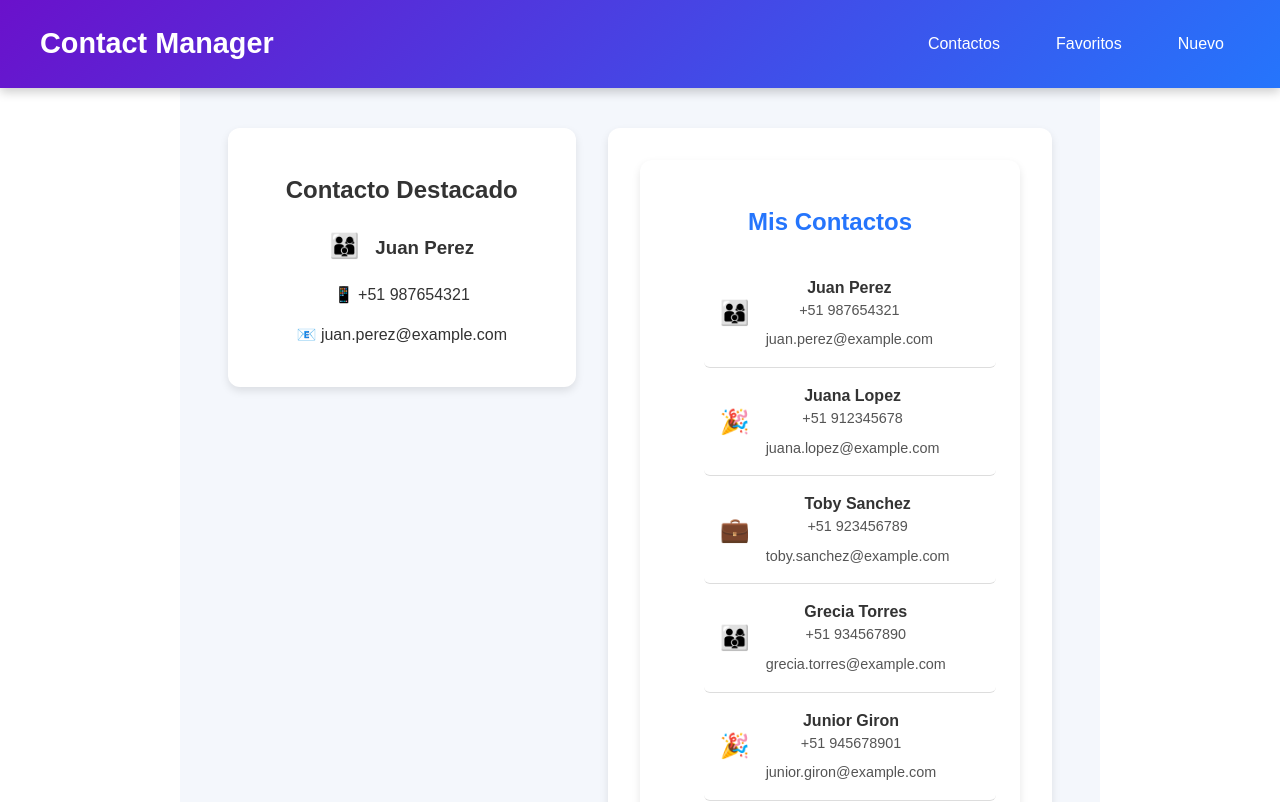
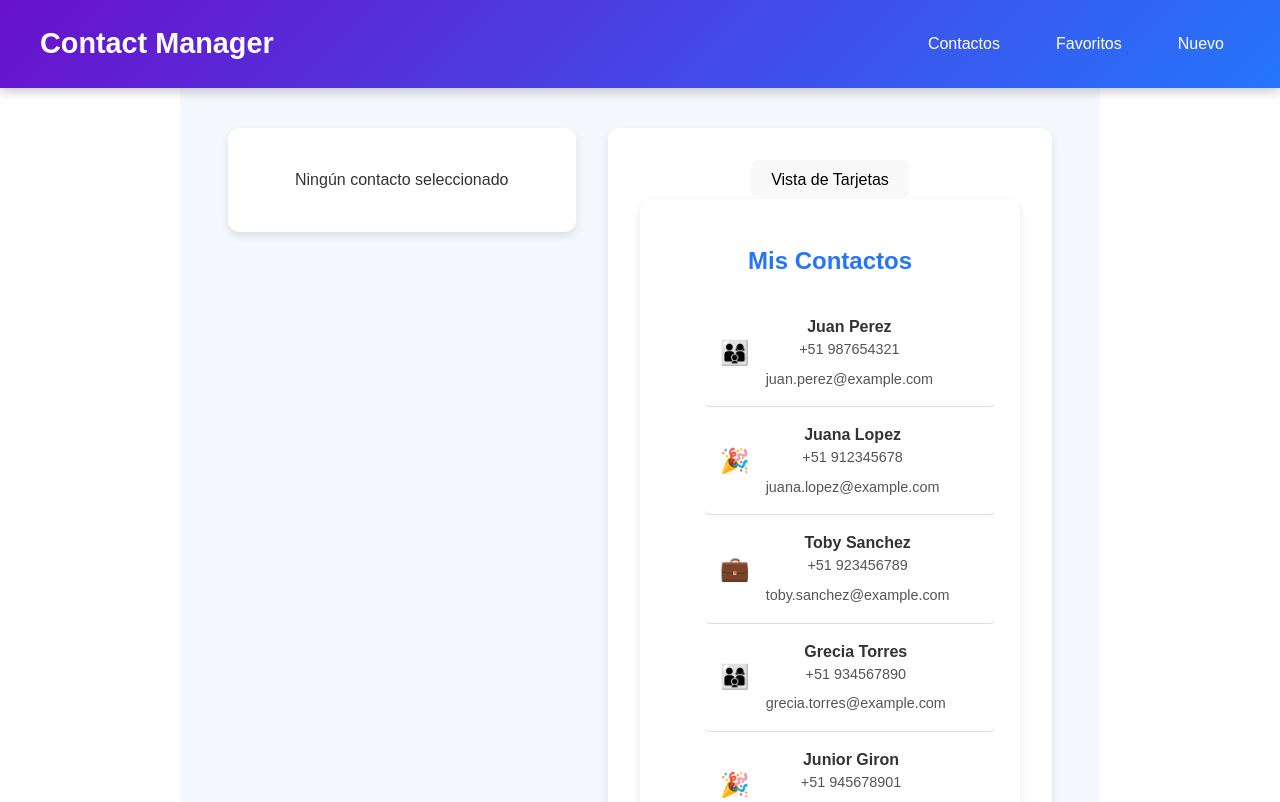
Before and after one commit to antony190599/contact-manager, a React (Vite) app: page /contacts in a window 1280 px wide. Shown: the top 802 px of the page. Built offline with nearby package versions, Linux system fonts and the light colour scheme.

Commit message:
Primer-commit

```diff
--- a/src/App.css
+++ b/src/App.css
@@ -133,6 +133,8 @@
   gap: 0.5rem;
 }
 
+
+
 /* Responsive Design */
 @media (min-width: 768px) {
   .app-container {
--- a/src/App.jsx
+++ b/src/App.jsx
@@ -1,27 +1,52 @@
-import './App.css'
-import Header from './components/Header'
-import ContactList from './components/ContactList'
-import ContactDetail from './components/ContactDetail'
-import contacts from './data/contacts.json'
+// src/App.jsx
+import React, { useState } from 'react';
+import './App.css';
+import Header from './components/Header';
+import ContactList from './components/ContactList';
+import ContactGrid from './components/ContactGrid';
+import ContactDetail from './components/ContactDetail';
+import contacts from './data/contacts.json';
 
 function App() {
+  const [selectedContact, setSelectedContact] = useState(null);
+  const [isCardView, setIsCardView] = useState(false);
 
+  const handleContactClick = (contact) => {
+    setSelectedContact(contact);
+  };
 
-    const pinnedContact = contacts[0];
+  const handleClearContact = () => {
+    setSelectedContact(null);
+  };
+
+  const toggleView = () => {
+    setIsCardView(!isCardView);
+  };
 
   return (
     <div className="app">
       <Header />
       <div className="app-container">
         <aside className="sidebar">
-                    <ContactDetail contact={pinnedContact} />
+          {selectedContact ? (
+            <ContactDetail contact={selectedContact} onClear={handleClearContact} />
+          ) : (
+            <p>Ningún contacto seleccionado</p>
+          )}
         </aside>
         <main className="main-content">
-                    <ContactList contacts={contacts} />
+          <button onClick={toggleView}>
+            {isCardView ? 'Vista de Lista' : 'Vista de Tarjetas'}
+          </button>
+          {isCardView ? (
+            <ContactGrid contacts={contacts} />
+          ) : (
+            <ContactList contacts={contacts} onContactClick={handleContactClick} />
+          )}
         </main>
       </div>
     </div>
-    )
+  );
 }
 
-export default App
+export default App;
--- a/src/components/ContactDetail.jsx
+++ b/src/components/ContactDetail.jsx
@@ -1,17 +1,22 @@
-import { getTypeIcon } from "../libs/utils";
 
-export default function ContactDetail(props) {
-    const contact = props.contact;
+import React from 'react';
+import { getTypeIcon } from '../libs/utils';
 
+const ContactDetail = ({ contact, onClear }) => {
   return (
     <div className="contact-detail">
       <h2>Contacto Destacado</h2>
       <div className="detail-card">
-                <h3><span className="contact-type">{getTypeIcon(contact.type)}</span>{contact.fullname}</h3>
+        <h3>
+          <span className="contact-type">{getTypeIcon(contact.type)}</span>
+          {contact.fullname}
+        </h3>
         <p>📱 {contact.phonenumber}</p>
         <p>📧 {contact.email}</p>
-
+        <button onClick={onClear}>Limpiar</button>
       </div>
     </div>
-    )
-}
+  );
+};
+
+export default ContactDetail;
--- /dev/null
+++ b/src/components/ContactGrid.jsx
@@ -0,0 +1,15 @@
+
+import React from 'react';
+import ContactCard from './ContactCard';
+
+const ContactGrid = ({ contacts }) => {
+  return (
+    <div className="contact-grid">
+      {contacts.map((contact, index) => (
+        <ContactCard key={index} contact={contact} />
+      ))}
+    </div>
+  );
+};
+
+export default ContactGrid;
--- a/src/components/ContactList.jsx
+++ b/src/components/ContactList.jsx
@@ -1,19 +1,19 @@
-import ContactRow from './ContactRow'
+// src/components/ContactList.jsx
+import React from 'react';
 
-const ContactList = ({ contacts }) => {
+import ContactRow from './ContactRow';
+
+const ContactList = ({ contacts, onContactClick }) => {
   return (
     <div className="contact-list">
       <h2>Mis Contactos</h2>
       <ul>
         {contacts.map((contact, index) => (
-                    <ContactRow
-                        key={index}
-                        contact={contact}
-                    />
+          <ContactRow key={index} contact={contact} onClick={() => onContactClick(contact)} />
         ))}
       </ul>
     </div>
-    )
-}
+  );
+};
 
-export default ContactList
+export default ContactList;
--- a/src/components/ContactRow.jsx
+++ b/src/components/ContactRow.jsx
@@ -1,11 +1,12 @@
+import React from "react";
 import { getTypeIcon } from "../libs/utils";
 
 
-const ContactRow = ({ contact }) => {
+const ContactRow = ({ contact, onClick }) => {
     const { fullname, phonenumber, email, type } = contact;
 
     return (
-        <li className="contact-row">
+        <li className="contact-row" onClick={onClick}>
             <span className="contact-type">{getTypeIcon(type)}</span>
             <div className="contact-info">
                 <span className="contact-name">{fullname}</span>
```
Lines whose indentation alone changed are shown as unchanged.
